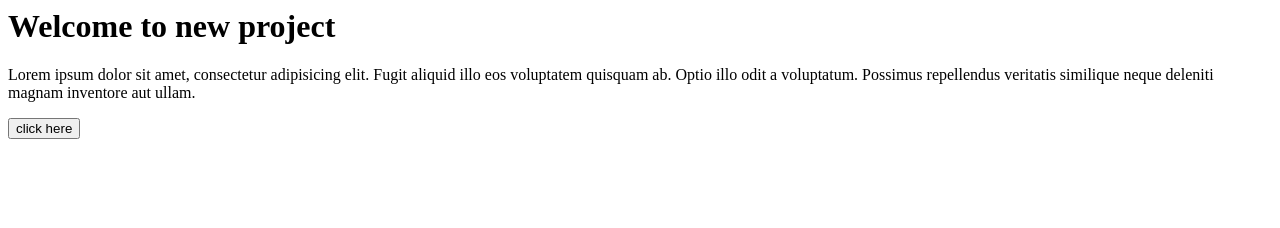
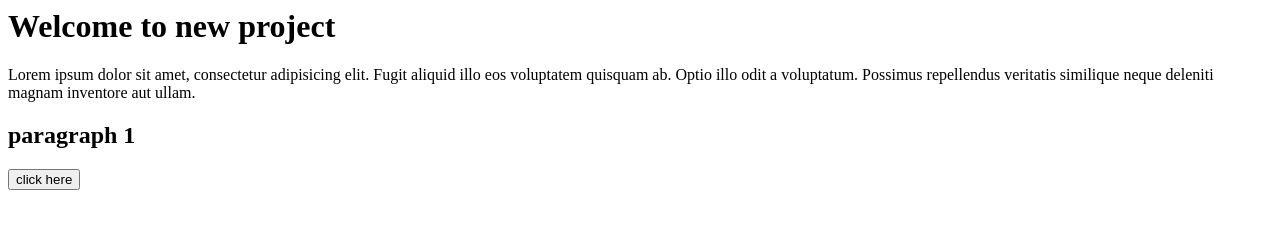
Before and after one commit to Juvairiya-alt/sampleproject, a plain HTML site: page index.html in a window 1280 px wide. Drawn offline with Linux system fonts and the light colour scheme.

Commit message:
added h2 tag

```diff
--- a/index.html
+++ b/index.html
@@ -6,6 +6,7 @@
         <h1>Welcome to new project </h1>
         <p>Lorem ipsum dolor sit amet, consectetur adipisicing elit. Fugit aliquid illo eos voluptatem quisquam ab. Optio illo odit a voluptatum. Possimus repellendus veritatis similique neque deleniti magnam inventore aut ullam.
         </p>
+        <h2>paragraph 1 </h2>
         <button>click here</button>
     </body>
 </html>
```
